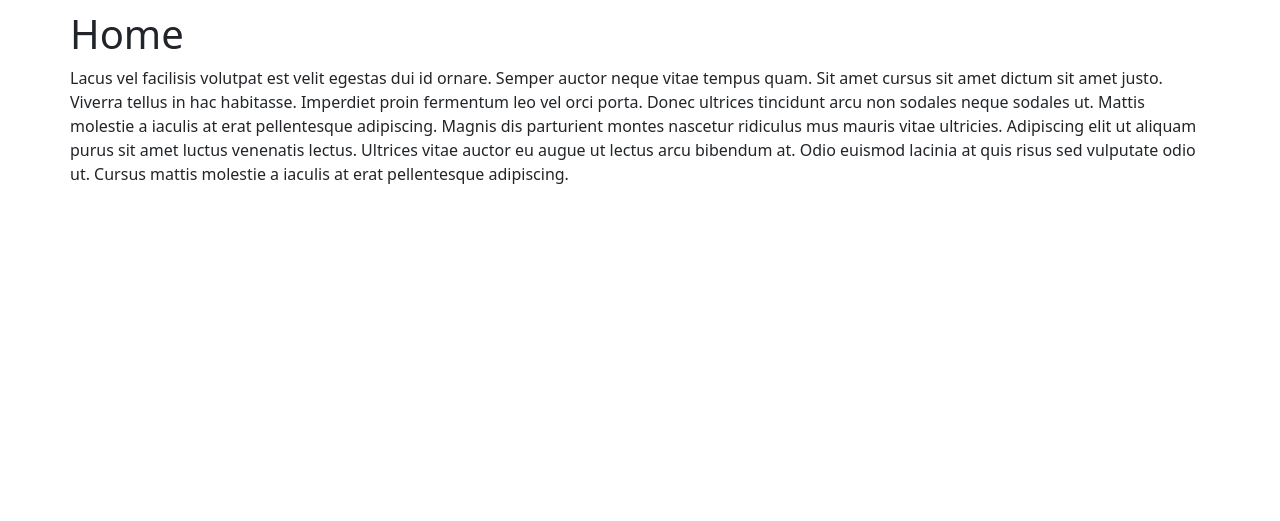
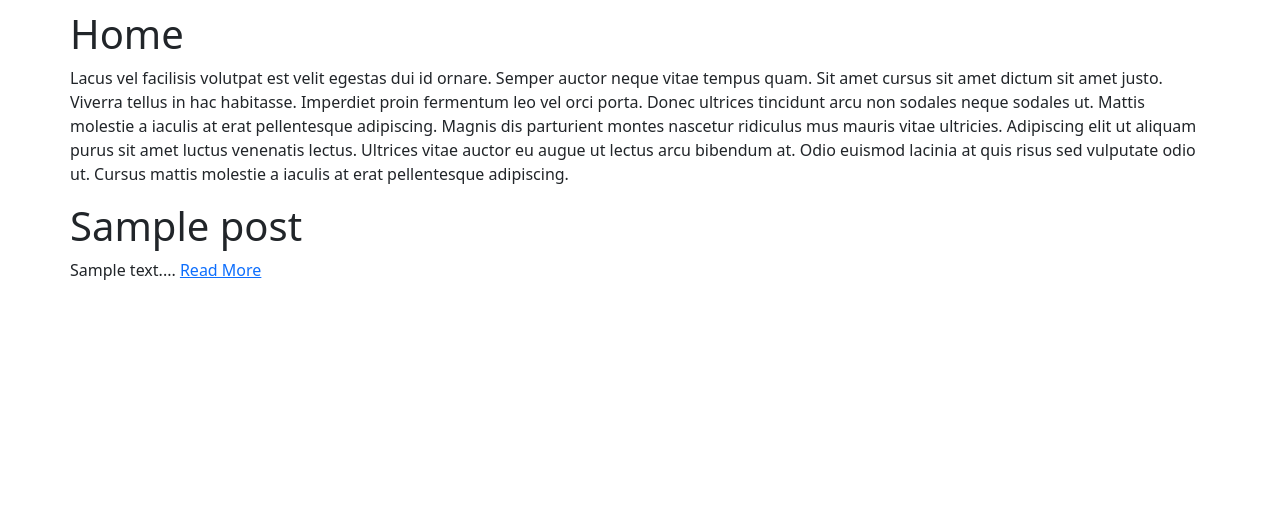
Before and after one commit to patiljay64/BlogSite, a Node server app: page / in a window 1280 px wide. Shown: the part 95-616 px from the top of the page. Run offline with Node 20, Linux system fonts and the light colour scheme; tables that the repository leaves empty hold one stand-in row (values such as "Sample post"); some libraries are stand-ins or nearby versions.

Commit message:
MongoDB DataBase add

```diff
--- a/app.js
+++ b/app.js
@@ -1,11 +1,31 @@
 const express = require("express");
 const bodyParser = require("body-parser");
 const _ = require("lodash");
+const mongoose = require("mongoose");
+
+// mongoose connect DB
+mongoose.connect("mongodb://127.0.0.1:27017/blogDB");
+
+mongoose.connection
+  .once("open", () => {
+    console.log("Connected With DataBase");
+  })
+  .on("error", (err) => {
+    console.log(err);
+  });
+
+const postSchema = {
+  title: String,
+  content: String
+};
+
+const Post = mongoose.model("Post", postSchema);
+
+
 
 const homeStartingContent = "Lacus vel facilisis volutpat est velit egestas dui id ornare. Semper auctor neque vitae tempus quam. Sit amet cursus sit amet dictum sit amet justo. Viverra tellus in hac habitasse. Imperdiet proin fermentum leo vel orci porta. Donec ultrices tincidunt arcu non sodales neque sodales ut. Mattis molestie a iaculis at erat pellentesque adipiscing. Magnis dis parturient montes nascetur ridiculus mus mauris vitae ultricies. Adipiscing elit ut aliquam purus sit amet luctus venenatis lectus. Ultrices vitae auctor eu augue ut lectus arcu bibendum at. Odio euismod lacinia at quis risus sed vulputate odio ut. Cursus mattis molestie a iaculis at erat pellentesque adipiscing.";
 const aboutPageContent = "Hac habitasse platea dictumst vestibulum rhoncus est pellentesque. Dictumst vestibulum rhoncus est pellentesque elit ullamcorper. Non diam phasellus vestibulum lorem sed. Platea dictumst quisque sagittis purus sit. Egestas sed sed risus pretium quam vulputate dignissim suspendisse. Mauris in aliquam sem fringilla. Semper risus in hendrerit gravida rutrum quisque non tellus orci. Amet massa vitae tortor condimentum lacinia quis vel eros. Enim ut tellus elementum sagittis vitae. Mauris ultrices eros in cursus turpis massa tincidunt dui.";
 const contactPageContent = "Scelerisque eleifend donec pretium vulputate sapien. Rhoncus urna neque viverra justo nec ultrices. Arcu dui vivamus arcu felis bibendum. Consectetur adipiscing elit duis tristique. Risus viverra adipiscing at in tellus integer feugiat. Sapien nec sagittis aliquam malesuada bibendum arcu vitae. Consequat interdum varius sit amet mattis. Iaculis nunc sed augue lacus. Interdum posuere lorem ipsum dolor sit amet consectetur adipiscing elit. Pulvinar elementum integer enim neque. Ultrices gravida dictum fusce ut placerat orci nulla. Mauris in aliquam sem fringilla ut morbi tincidunt. Tortor posuere ac ut consequat semper viverra nam libero.";
-let posts = [];
 
 const app = express();
 
@@ -15,7 +35,14 @@ app.use(bodyParser.urlencoded({ extended: true }));
 app.use(express.static("public"));
 
 app.get("/", function (req, res) {
-  res.render("home", { StartingContent: homeStartingContent, postArray: posts });
+  Post.find()
+    .then((foundpost) => {
+      res.render("home", { StartingContent: homeStartingContent, postArray: foundpost });
+    })
+    .catch((err) => {
+      console.log(err);
+    });
+
 });
 
 app.get("/contact", function (req, res) {
@@ -27,33 +54,40 @@ app.get("/about", function (req, res) {
 });
 
 app.get("/compose", function (req, res) {
+
+
   res.render("compose");
 });
 
 app.post("/compose", function (req, res) {
 
-  const post = {
+  const post = new Post({
     title: req.body.postTitle,
     content: req.body.postBody
-  };
-  posts.push(post);
+  });
+
+  post.save()
+    .then(() => {
+      console.log("New post Inserted");
+    })
+    .catch((err) => {
+      console.log(err);
+    });
+
   res.redirect("/");
-
 });
 
-app.get("/posts/:postName", function (req, res) {
-  const requestedTitle = _.lowerCase(req.params.postName);
+app.get("/posts/:postId", function (req, res) {
+  const requestedpostId = req.params.postId;
 
-  posts.forEach(post => {
-    const storedTitle = _.lowerCase(post.title);
-    if (requestedTitle === storedTitle) {
+  Post.findOne({ _id: requestedpostId })
+    .then((post) => {
       res.render("post", {
-        headPost: requestedTitle,
+        headPost: post.title,
         postContent: post.content,
-        readMore: requestedTitle
+        readMore: post.title
       });
-    }
-  });
+    })
 });
 
 app.listen(3000, function () {
--- a/views/home.ejs
+++ b/views/home.ejs
@@ -11,7 +11,7 @@
         </h1>
         <p>
             <%= ((post.content).slice(0,100)) + "..." %>
-            <a href="/posts/<%=post.title%>">Read More</a>
+            <a href="/posts/<%=post._id%>">Read More</a>
         </p>
 
         <% }); %>
```
